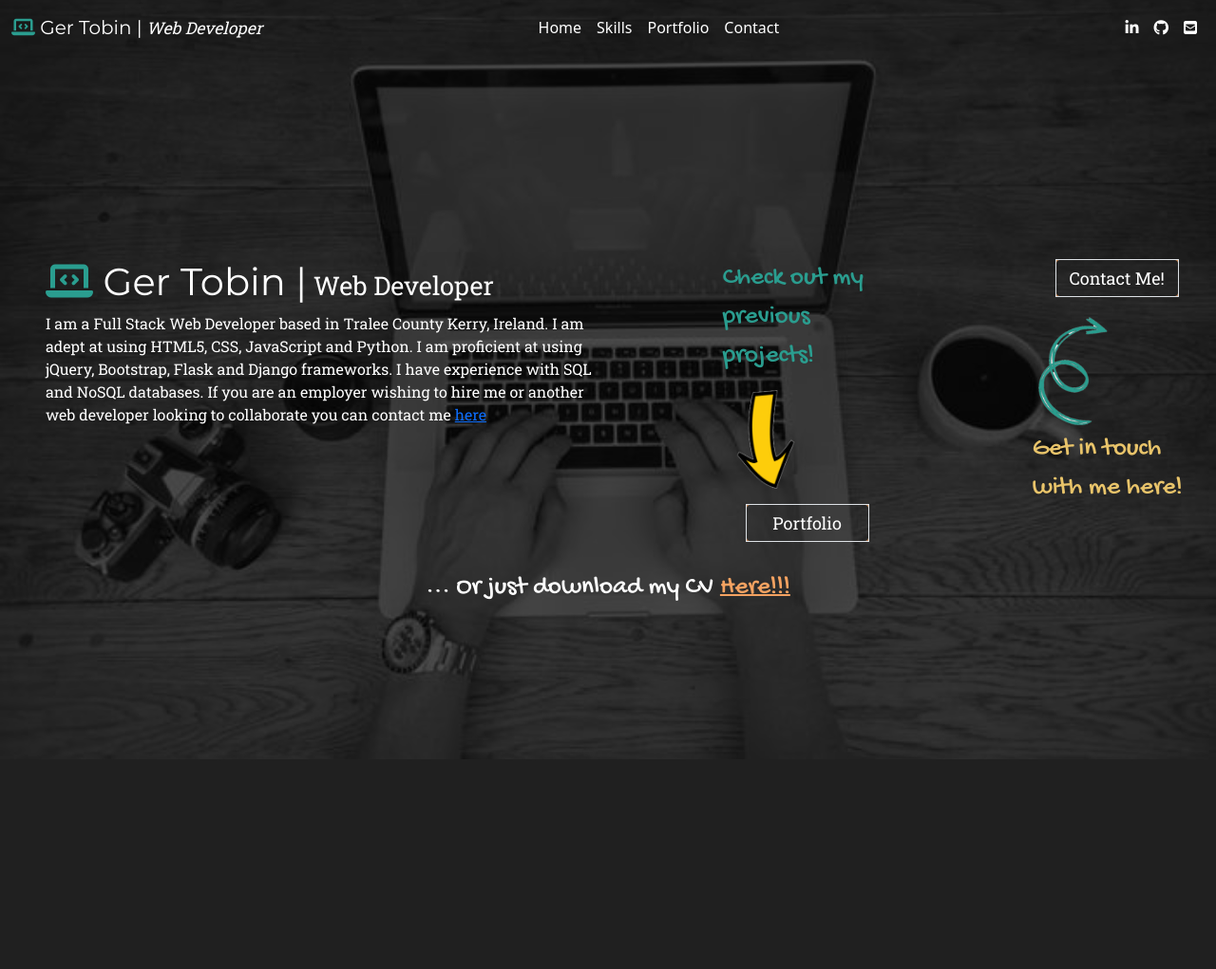
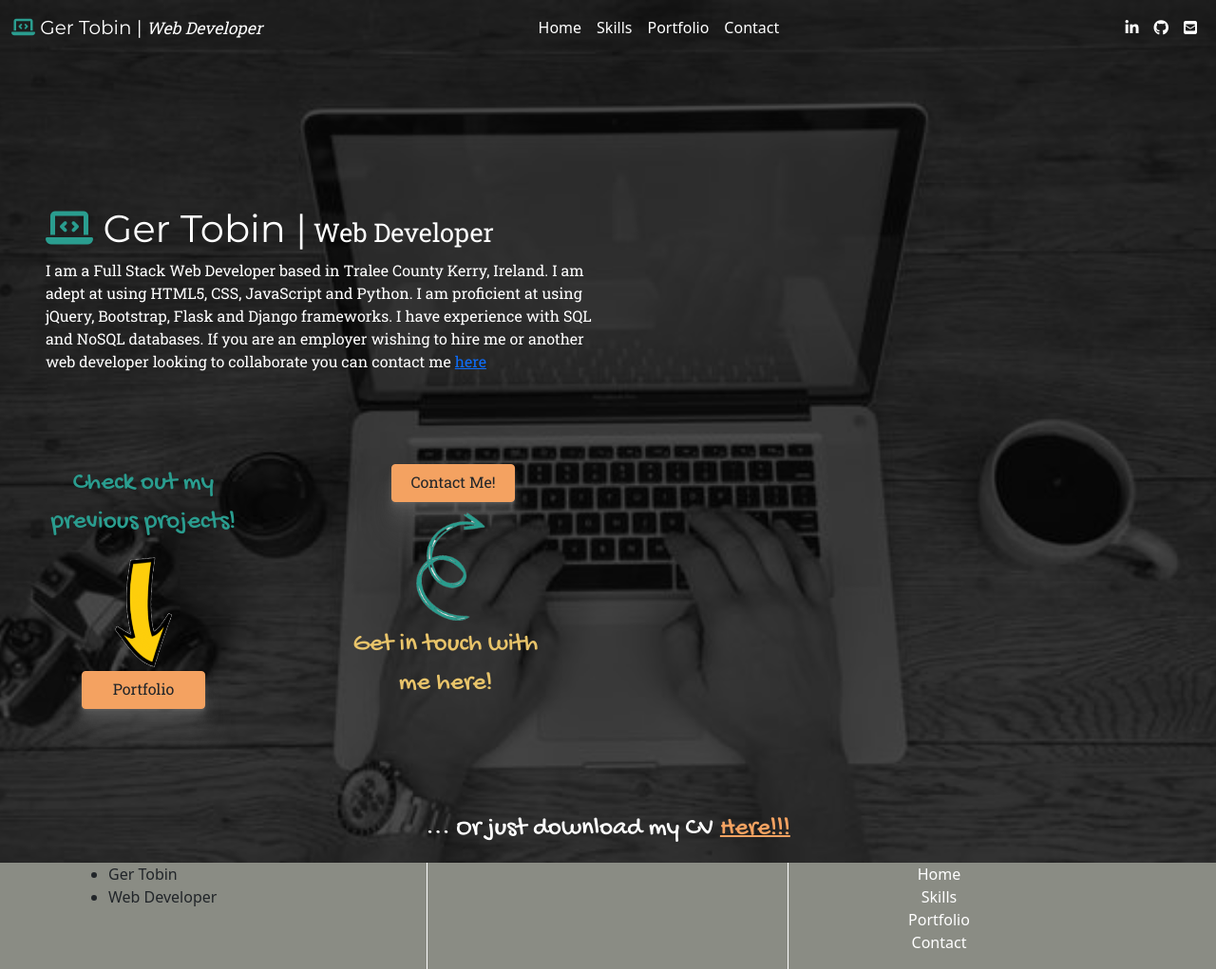
Before and after one commit to Gertobin11/personal-portfolio, a Django app: page / in a window 1280 px wide. Shown: the whole page at 95% size. Before the commit the page ends 800 px from the top, so only its background shows below. Run offline with Django 3.2, Linux system fonts and the light colour scheme; some libraries are stand-ins or nearby versions.

Commit message:
fixed issue with buttons apperaing stacked on cta section , set boilerplate for footer in base.html

```diff
--- a/home/templates/home/index.html
+++ b/home/templates/home/index.html
@@ -1,6 +1,7 @@
 {% extends 'base.html' %}
 {% block content %}
     <main>
+        <div class="cta-gap"></div>
         <div class="row" id="cta-section">
             <div class="col-11 col-md-6">
                 <h1 id="cta-header" data-aos-delay="500" data-aos="flip-right"
@@ -15,32 +16,26 @@
                     you can contact me <a href="#">here</a>
                 </p>
             </div>
-            <div class="col-5 offset-1 col-md-2 offset-1 pe-3">
+        </div>
+        <div class="row text-center">
+            <div class="col-12 col-md-3 ps-2 p-md-5 pb-5">
                 <p class="hand-drawn brt-grn big-font" >Check out my previous projects!</p>
-                <img class="pt-3" data-aos="fade-right" data-aos-delay="400" id="yellow-arrow" src="media/yellow-curved-arrow-11550116461ffkslmxxyg.png"
+                <img class="pt-1" data-aos="fade-right" data-aos-delay="400" id="yellow-arrow" src="media/yellow-curved-arrow-11550116461ffkslmxxyg.png"
                     alt="Picture of a yellow arrow">
                 <div class="container">
                     <div class="center">
-                        <button class="btn">
-                            <svg width="130px" height="40px" viewBox="0 0 180 60" class="border">
-                                <polyline points="179,1 179,59 1,59 1,1 179,1" class="bg-line" />
-                                <polyline points="179,1 179,59 1,59 1,1 179,1" class="hl-line" />
-                            </svg>
+                        <a href="#" id="portfolio-btn" class="shadow-6 hide-element btn">
                             <span class="paragraph-text">Portfolio</span>
-                        </button>
+                        </a>
                     </div>
                 </div>
             </div>
-            <div class="col-5 col-md-2 offset-md-1">
+            <div class="col-12 col-md-3 ps-2 p-md-5">
                 <div class="container d-block">
                     <div class="center">
-                        <button class="btn">
-                            <svg width="130px" height="40px" viewBox="0 0 180 60" class="border">
-                                <polyline points="179,1 179,59 1,59 1,1 179,1" class="bg-line" />
-                                <polyline points="179,1 179,59 1,59 1,1 179,1" class="hl-line" />
-                            </svg>
+                        <a href="#" class="shadow-6 btn" data-aos-delay="550" data-aos="flip-right">
                             <span class="paragraph-text">Contact Me!</span>
-                        </button>
+                        </a>
                     </div>
                 </div>
                 <img data-aos="fade-left" data-aos-delay="500" id="scribble-arrow" src="media/scribble-arrow.png">
--- a/static/css/base.css
+++ b/static/css/base.css
@@ -5,6 +5,10 @@
 
 * {
     box-sizing: border-box;
+}
+
+.no-list-dec {
+    list-style: none;
 }
 
 html, body {
@@ -57,6 +61,10 @@ html, body {
     font-size: 1.7rem;
 }
 
+.cta-gap {
+    height: 20vh;
+}
+
 /* Navbar styles */
 
 .w-33 {
@@ -74,63 +82,27 @@ html, body {
 /* Index page styles */
 
 main {
-    position: relative;
     min-height: 90vh;
 }
-
-#cta-section {
-    position: absolute;
-    top: 30%;
-}
-
-/* Style for button animation from https://webdeasy.de/en/top-css-buttons-en/ */
 
 .btn {
     width: 130px;
     height: 40px;
     cursor: pointer;
-    background: transparent;
+    background: #f4a261;
     border: 1px solid #f4a261;
     outline: none;
     transition: 1s ease-in-out;
 }
 
-svg {
-    position: absolute;
-    left: 0;
-    top: 0;
-    fill: none;
-    stroke: black;
-    stroke-dasharray: 150 480;
-    stroke-dashoffset: 150;
+.btn:hover,
+.btn:focus,
+.btn:active {
     transition: 1s ease-in-out;
-}
-
-.btn:hover {
-    transition: 1s ease-in-out;
-    background: #f4a261;
+    background: #2a9d8f;
     color: black !important;
 }
 
-.btn:hover svg {
-    stroke-dashoffset: -480;
-}
-
-.btn span {
-    color: #ffffff;
-    font-size: 18px;
-    font-weight: 100;
-}
-
-.btn:hover span {
-    color: black;
-}
-
-.center {
-    width: 130px;
-    height: 40px;
-    position: absolute;
-}
 
 #yellow-arrow {
     width: 90px;
@@ -143,12 +115,38 @@ svg {
     width: 90px;
     height: 120px;
     background: transparent;
-    margin-top: 60px;
+    margin-top: 10px;
     transform: rotate(180deg);
 }
 
+.hide-element {
+    display: none;
+}
+
+/* Code snippet from https://tobiasahlin.com/blog/layered-smooth-box-shadows/ */
+.shadow-6 {
+    box-shadow: 0 1px 1px rgba(100, 100, 100, 0.3),
+        0 2px 2px rgba(100, 100, 100, 0.3),
+        0 4px 4px rgba(100, 100, 100, 0.3),
+        0 8px 8px rgba(100, 100, 100, 0.3),
+        0 16px 16px rgba(100, 100, 100, 0.3),
+        0 32px 32px rgba(100, 100, 100, 0.3);
+}
+
+/* Footer stylings */
+
+footer {
+    background-color: #8a8c84;
+}
+
+#footer-nav li a:hover {
+    color: #e9c46a !important;
+}
 
 
+.vertical-rule {
+    border-right: 1px solid white;
+}
 
 /* Media Queries */
 @media only screen and (max-width: 575px) {
--- a/static/js/base.js
+++ b/static/js/base.js
@@ -0,0 +1,5 @@
+window.onload = setTimeout(
+    function() {
+    let button = document.getElementById('portfolio-btn')
+        button.classList.remove('hide-element')
+}, 900)
--- a/templates/base.html
+++ b/templates/base.html
@@ -80,7 +80,25 @@
     <footer>
         <div class="container">
             <div class="row">
-
+                <div class="col-12 col-md-2">
+                    <ul>
+                        <li>Ger Tobin</li>
+                        <li>Web Developer</li>
+                    </ul>
+                </div>
+                <div class="col-2 d-none d-md-block vertical-rule"></div>
+                <div class="col-12 col-md-2"></div>
+                <div class="col-2 d-none d-md-block vertical-rule"></div>
+                <div class="col-12 col-md-3">
+                    <nav>
+                        <ul id="footer-nav" class="text-center bg-transparent">
+                            <li class="no-list-dec"><a class="text-decoration-none text-white" href="#">Home</a></li>
+                            <li class="no-list-dec"><a class="text-decoration-none text-white" href="#">Skills</a></li>
+                            <li class="no-list-dec"><a class="text-decoration-none text-white" href="#">Portfolio</a></li>
+                            <li class="no-list-dec"><a class="text-decoration-none text-white" href="#">Contact</a></li>
+                        </ul>
+                    </nav>
+                </div>
             </div>
         </div>
     </footer>
```
